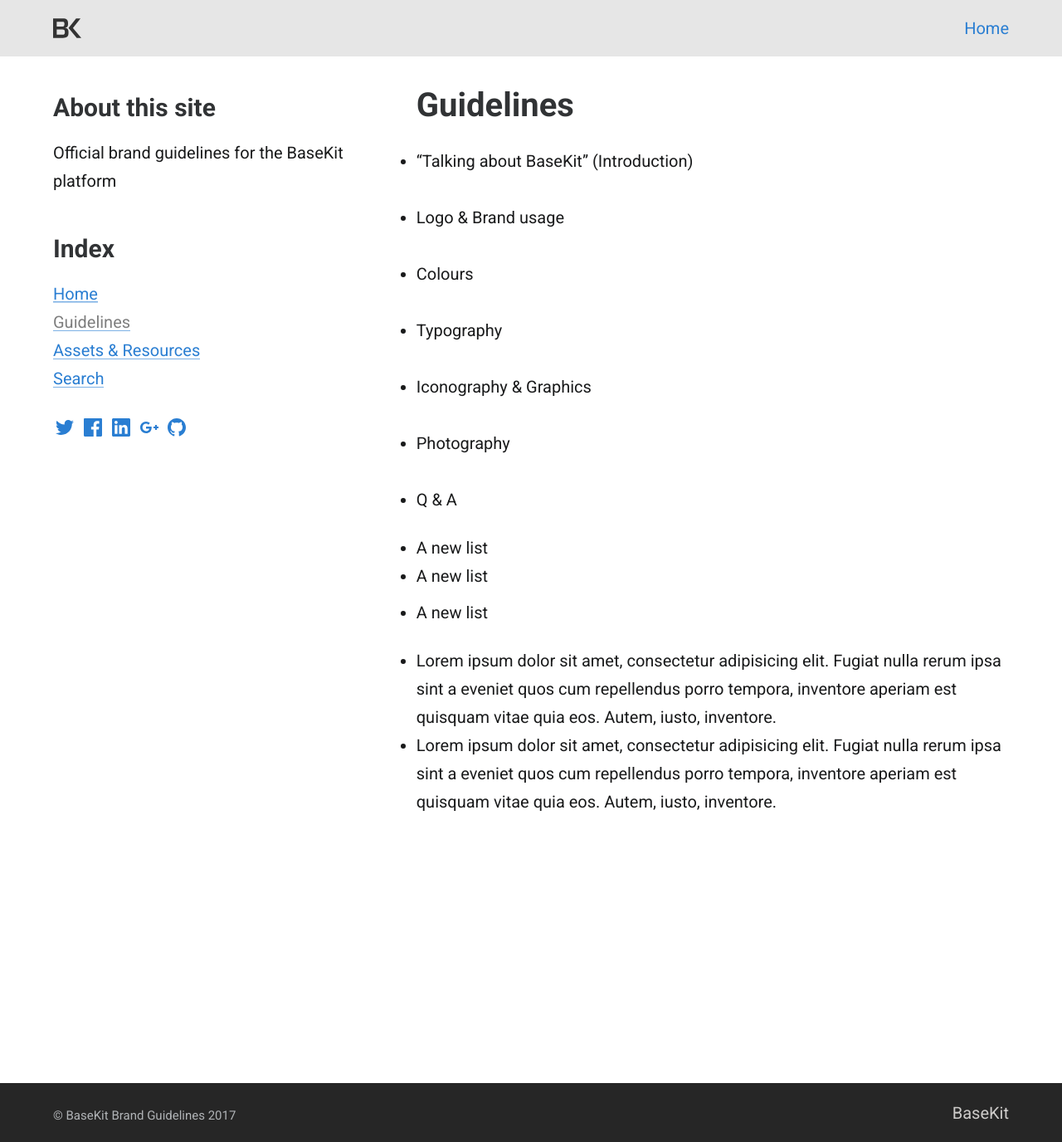
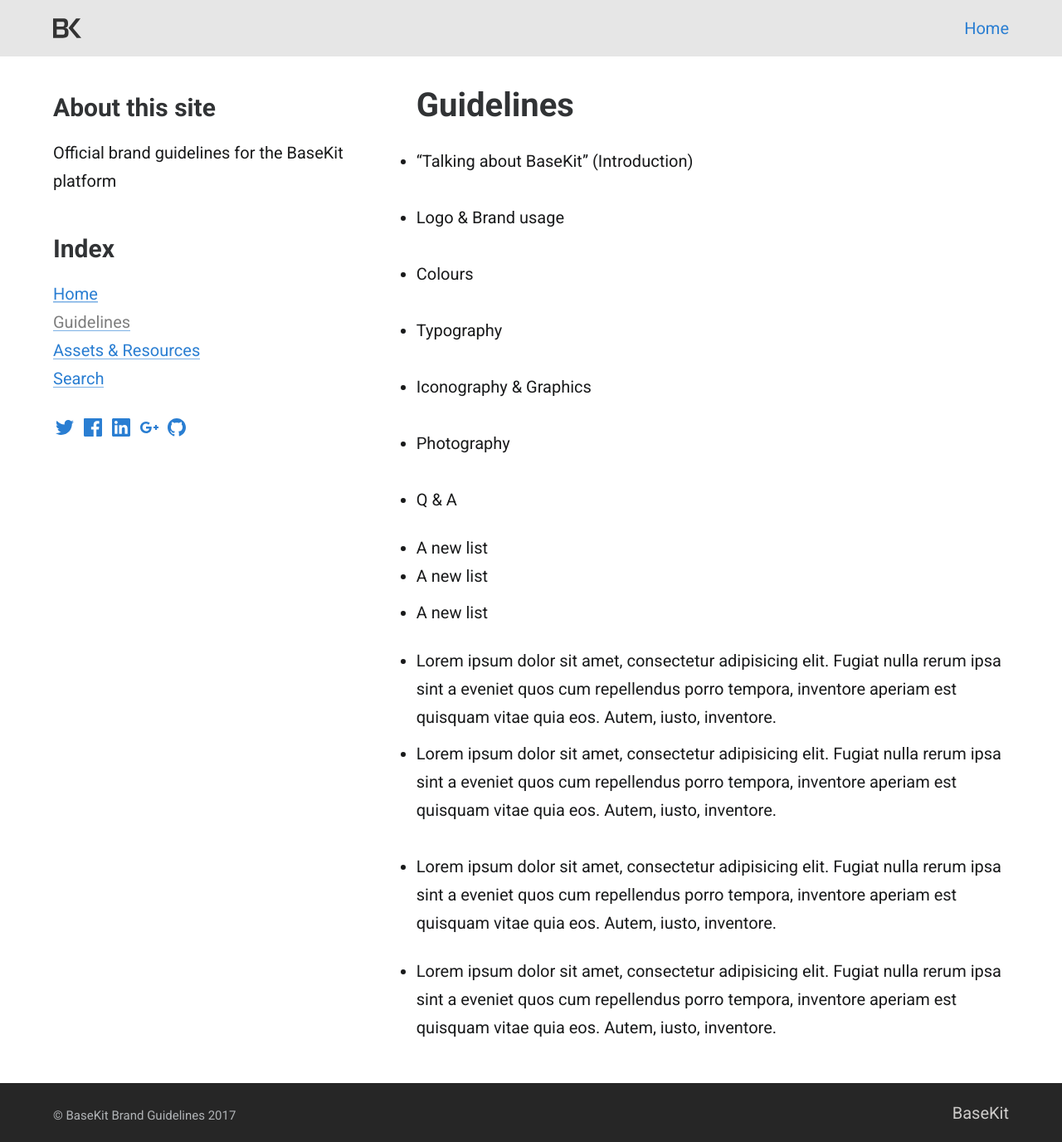
Before and after one commit to basekit/basekitbrand.com, a Jekyll site: the page built from guidelines.markdown, in a window 1280 px wide and 1376 px high. Shown: the whole window at 83% size. Built offline with Jekyll 4.4.1, drawn with Linux system fonts in a browser that asks for light colours.

Commit message:
Updated Guidelines

```diff
--- a/guidelines.markdown
+++ b/guidelines.markdown
@@ -25,3 +25,8 @@ date: 2017-04-10 11:38:00 +01:00
 
 * Lorem ipsum dolor sit amet, consectetur adipisicing elit. Fugiat nulla rerum ipsa sint a eveniet quos cum repellendus porro tempora, inventore aperiam est quisquam vitae quia eos. Autem, iusto, inventore.
 * Lorem ipsum dolor sit amet, consectetur adipisicing elit. Fugiat nulla rerum ipsa sint a eveniet quos cum repellendus porro tempora, inventore aperiam est quisquam vitae quia eos. Autem, iusto, inventore.
+
+
+* Lorem ipsum dolor sit amet, consectetur adipisicing elit. Fugiat nulla rerum ipsa sint a eveniet quos cum repellendus porro tempora, inventore aperiam est quisquam vitae quia eos. Autem, iusto, inventore.
+
+* Lorem ipsum dolor sit amet, consectetur adipisicing elit. Fugiat nulla rerum ipsa sint a eveniet quos cum repellendus porro tempora, inventore aperiam est quisquam vitae quia eos. Autem, iusto, inventore.
```
